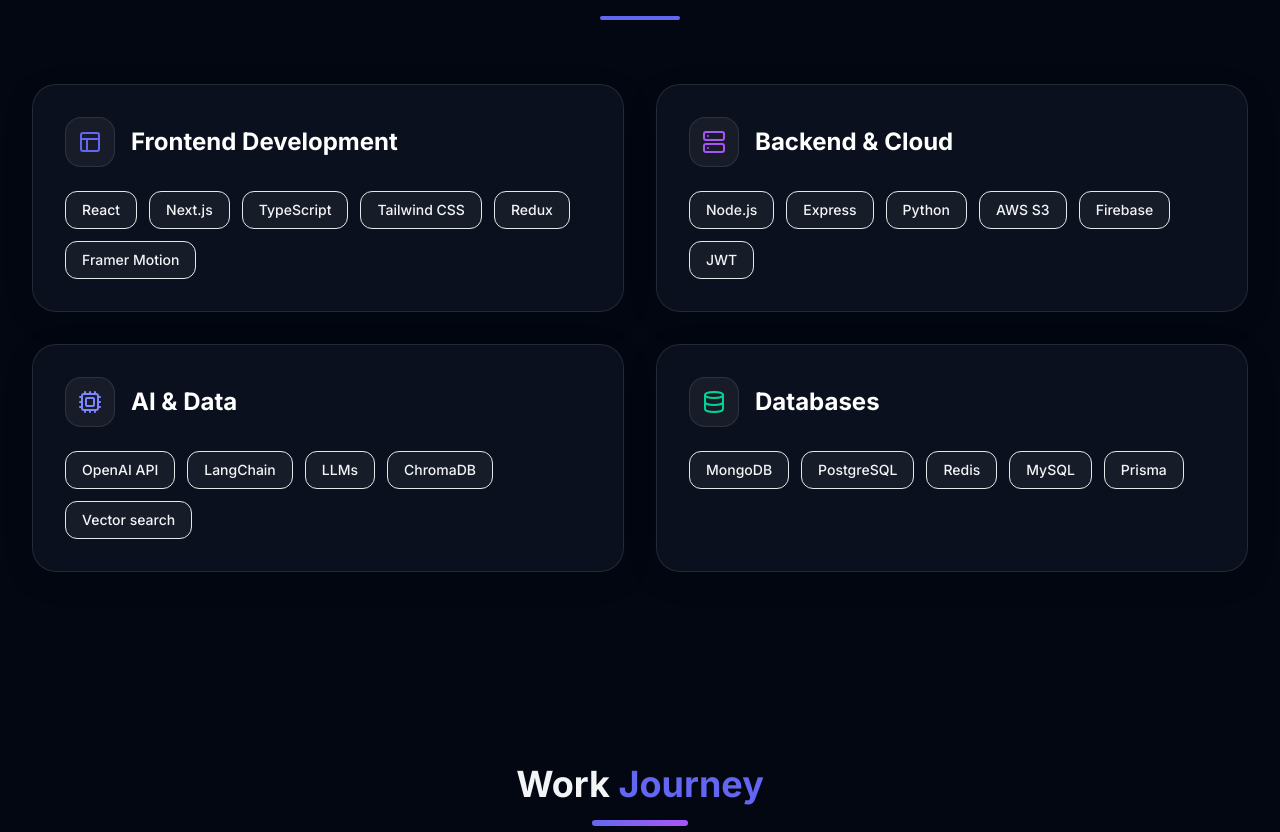
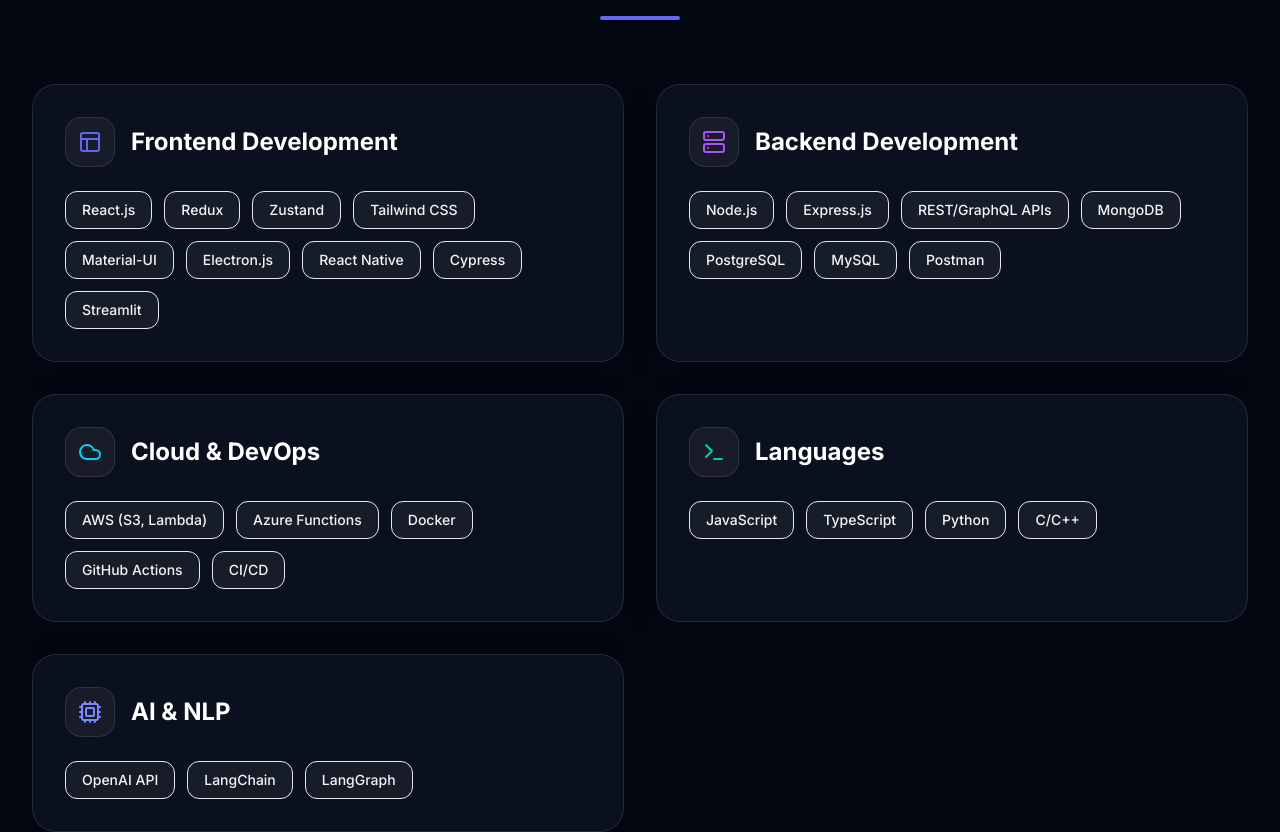
Before and after one commit to Rudra006/modern_portfolio, a React (Vite) app: page / in a window 1280 px wide. Shown: the part 1725-2557 px from the top of the page. Built offline with nearby package versions, Linux system fonts and the light colour scheme.

Commit message:
skills added

```diff
--- a/src/components/Skills.jsx
+++ b/src/components/Skills.jsx
@@ -1,30 +1,36 @@
 import { motion } from "framer-motion";
-import { Code2, Database, Layout, Server, Cpu, Globe } from "lucide-react";
+import { Code2, Database, Layout, Server, Cpu, Globe, Terminal, Cloud, Search } from "lucide-react";
 
 const skillCategories = [
     {
         title: "Frontend Development",
         icon: <Layout className="text-brand-primary" size={24} />,
-        skills: ["React", "Next.js", "TypeScript", "Tailwind CSS", "Redux", "Framer Motion"],
+        skills: ["React.js", "Redux", "Zustand", "Tailwind CSS", "Material-UI", "Electron.js", "React Native", "Cypress", "Streamlit"],
         color: "from-blue-500/20 to-cyan-500/20"
     },
     {
-        title: "Backend & Cloud",
+        title: "Backend Development",
         icon: <Server className="text-brand-secondary" size={24} />,
-        skills: ["Node.js", "Express", "Python", "AWS S3", "Firebase", "JWT"],
+        skills: ["Node.js", "Express.js", "REST/GraphQL APIs", "MongoDB", "PostgreSQL", "MySQL", "Postman"],
         color: "from-purple-500/20 to-pink-500/20"
     },
     {
-        title: "AI & Data",
-        icon: <Cpu className="text-indigo-400" size={24} />,
-        skills: ["OpenAI API", "LangChain", "LLMs", "ChromaDB", "Vector search"],
-        color: "from-indigo-500/20 to-blue-500/20"
+        title: "Cloud & DevOps",
+        icon: <Cloud className="text-cyan-400" size={24} />,
+        skills: ["AWS (S3, Lambda)", "Azure Functions", "Docker", "GitHub Actions", "CI/CD"],
+        color: "from-cyan-500/20 to-blue-500/20"
     },
     {
-        title: "Databases",
-        icon: <Database className="text-emerald-400" size={24} />,
-        skills: ["MongoDB", "PostgreSQL", "Redis", "MySQL", "Prisma"],
+        title: "Languages",
+        icon: <Terminal className="text-emerald-400" size={24} />,
+        skills: ["JavaScript", "TypeScript", "Python", "C/C++"],
         color: "from-emerald-500/20 to-teal-500/20"
+    },
+    {
+        title: "AI & NLP",
+        icon: <Cpu className="text-indigo-400" size={24} />,
+        skills: ["OpenAI API", "LangChain", "LangGraph"],
+        color: "from-indigo-500/20 to-purple-500/20"
     }
 ];
 
```
Also changed, not shown: 1 other file (tests, documents, lock files or other folders).
